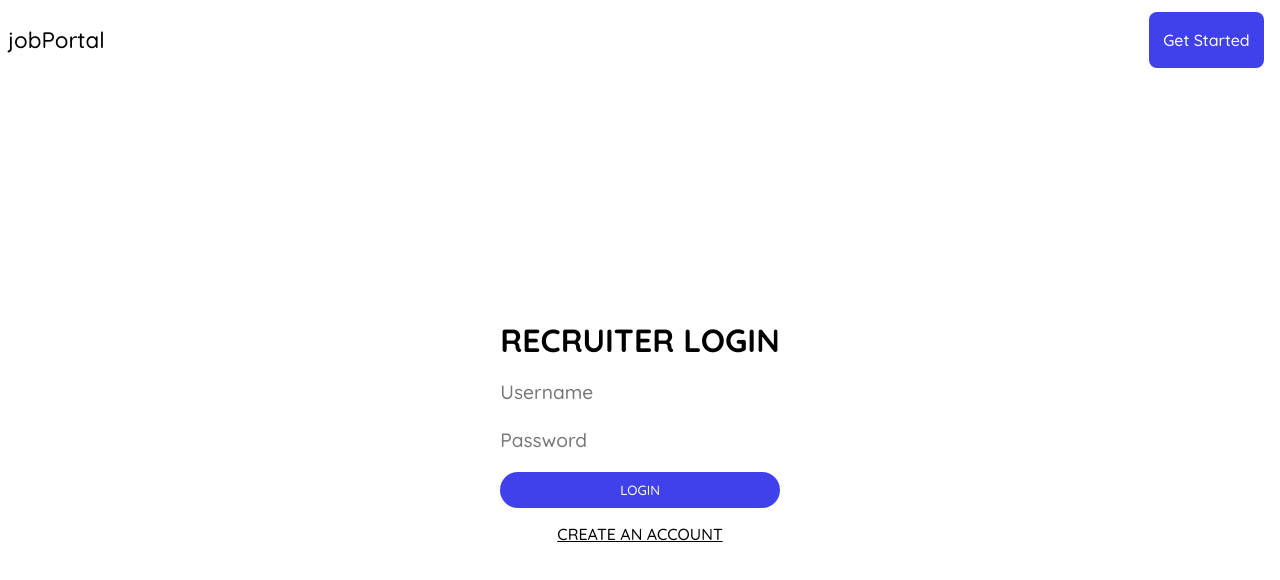
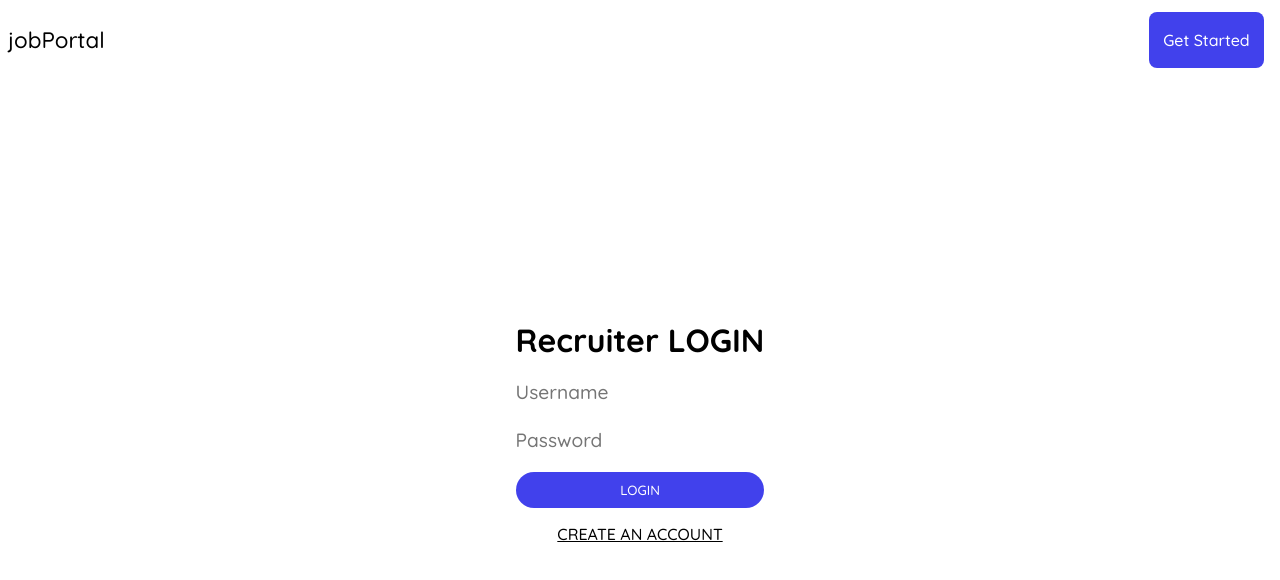
Before and after one commit to RAHULANUP/JobPortal, a React (Create React App) app: page /loginR in a window 1280 px wide. Shown: the top 580 px of the page. Built offline with nearby package versions, Linux system fonts and the light colour scheme; no server answers.

Commit message:
very minor change

```diff
--- a/src/components/LoginR/LoginR.jsx
+++ b/src/components/LoginR/LoginR.jsx
@@ -9,7 +9,7 @@ function LoginR(){
                 <div className='login_container'>
                     <div className='content'>
                         <div>
-                            <h1>RECRUITER LOGIN</h1>
+                            <h1>Recruiter LOGIN</h1>
                         </div>
                         <div>
                             <input type="text" placeholder="Username" />
```
